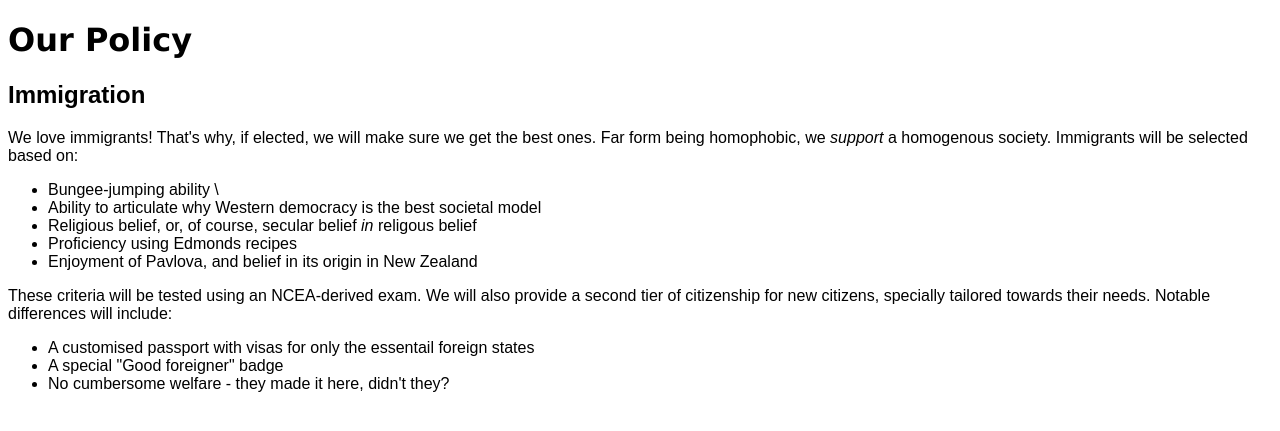
After one commit to cactus-code/nzseventh.github.io, a PHP site: page /policy.html in a window 1280 px wide. The commit adds this page. Shown: the top 431 px of the page. Run offline with PHP 8.4, Linux system fonts and the light colour scheme.

Commit message:
Added policy page and updated stylesheet

```diff
--- /dev/null
+++ b/policy.html
@@ -0,0 +1,37 @@
+<!DOCTYPE HTML>
+
+<html>
+<head>
+    <link rel="stylesheet" type="text/css" href="style.css">
+</head>
+<body>
+    <h1>Our Policy</h1>
+    <div class="category">
+        <h2>Immigration</h2>
+        <p>
+            We love immigrants! That's why, if elected, we will make sure
+            we get the best ones. Far form being homophobic, we <i>support</i>
+            a homogenous society.
+
+            Immigrants will be selected based on:
+            <ul>
+                <li>Bungee-jumping ability \</li>
+                <li>Ability to articulate why Western democracy is the
+                best societal model</li>
+                <li>Religious belief, or, of course, secular belief <i>in</i> religous belief</li>
+                <li>Proficiency using Edmonds recipes</li>
+                <li>Enjoyment of Pavlova, and belief in its origin in New Zealand</li>
+            </ul>
+            These criteria will be tested using an NCEA-derived exam.
+
+            We will also provide a second tier of citizenship for new citizens,
+            specially tailored towards their needs. Notable differences will include:
+            <ul>
+                <li>A customised passport with visas for only the essentail foreign states</li>
+                <li>A special "Good foreigner" badge</li>
+                <li>No cumbersome welfare - they made it here, didn't they?</i>
+            </ul>
+        </p>
+    </div>
+</body>
+</html>
--- a/style.css
+++ b/style.css
@@ -2,3 +2,11 @@
   height:500px;
   width:33%;
 }
+
+h1 {
+    font-family: Verdana, sans-serif;
+}
+
+.category {
+    font-family: Arial, sans-serif;
+}
```
